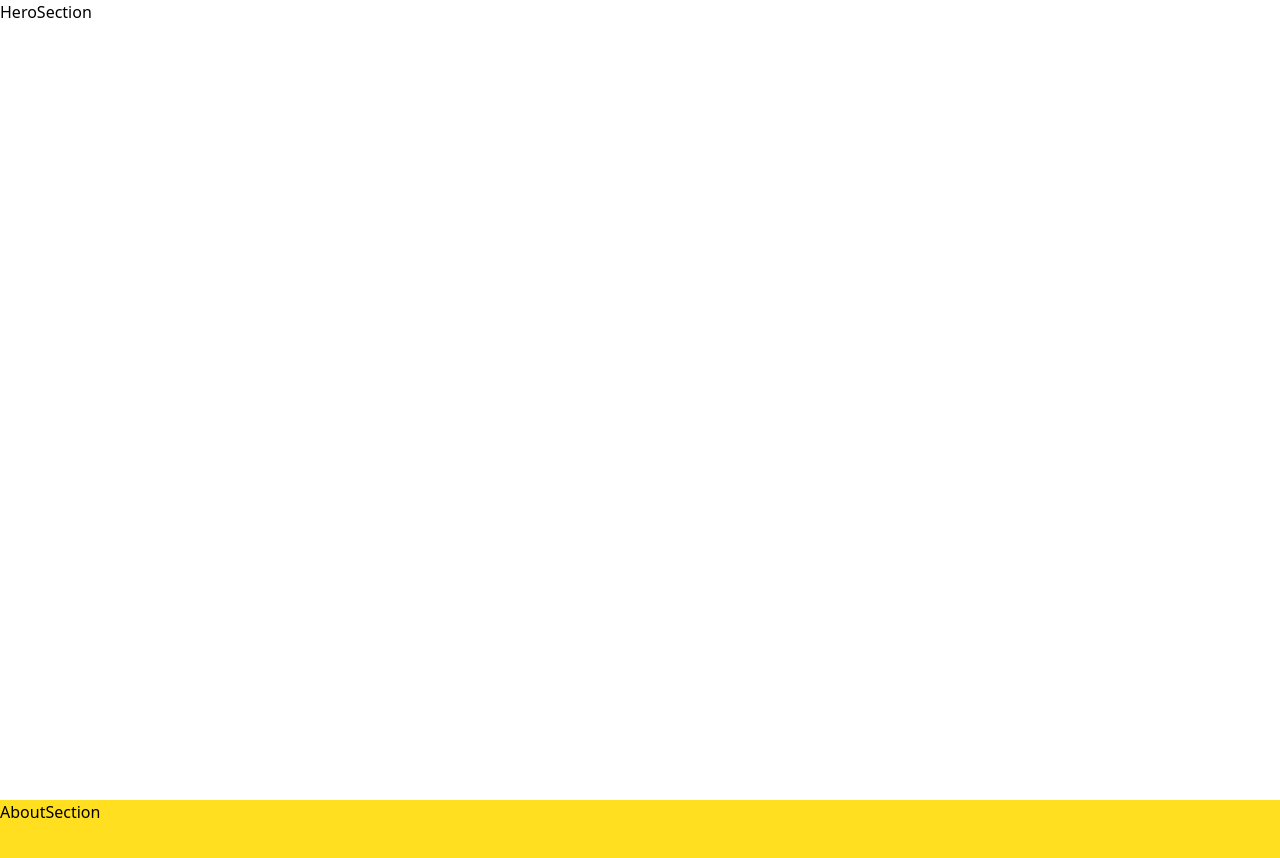
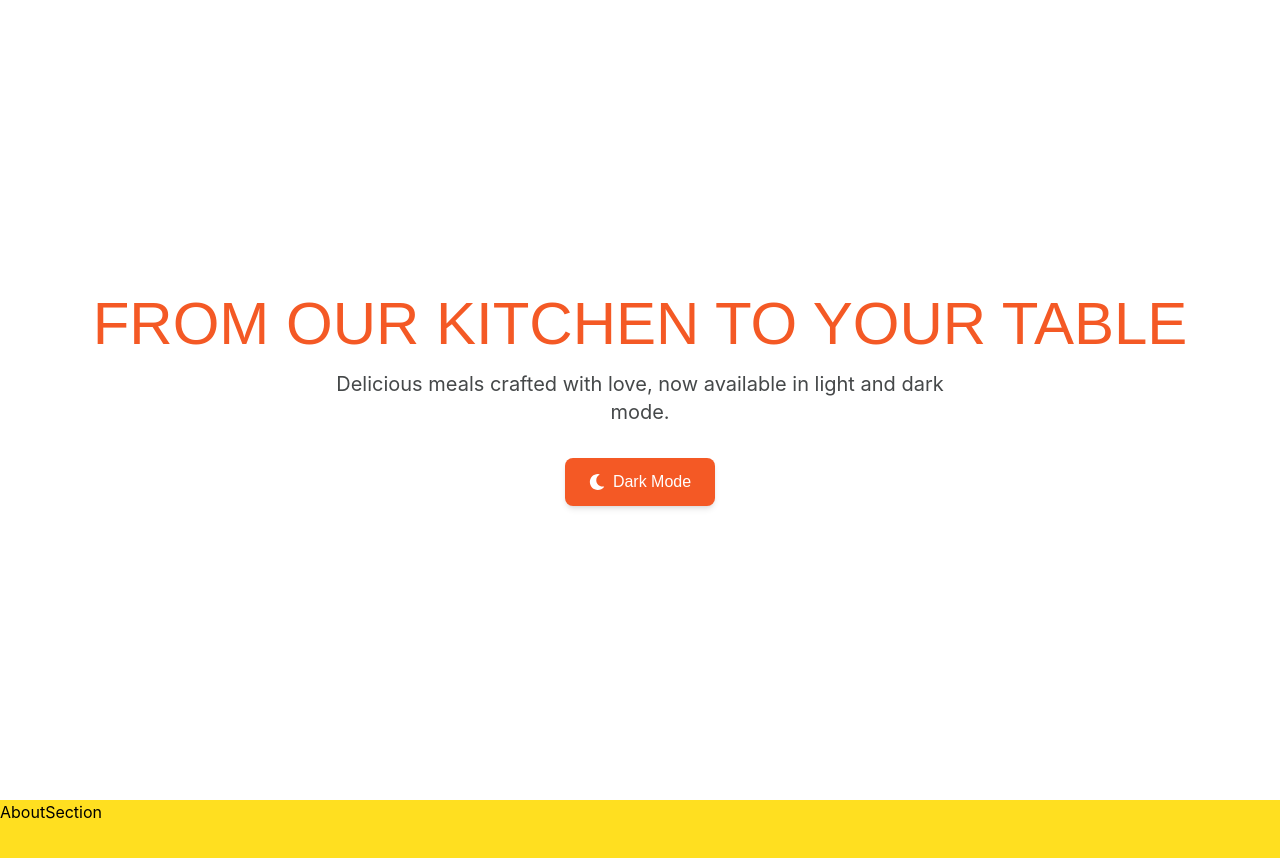
Before and after one commit to ajardeen/LunchBox, a React (Vite) app: page / in a window 1280 px wide. Shown: the top 858 px of the page. Built offline with nearby package versions, Linux system fonts and the light colour scheme.

Commit message:
theme added

```diff
--- a/package.json
+++ b/package.json
@@ -15,6 +15,7 @@
     "lenis": "^1.3.11",
     "react": "^19.1.1",
     "react-dom": "^19.1.1",
+    "react-icons": "^5.5.0",
     "tailwindcss": "^4.1.14"
   },
   "devDependencies": {
--- a/src/index.css
+++ b/src/index.css
@@ -1 +1,36 @@
 @import "tailwindcss";
+
+/* === Base Theme Variables === */
+@theme {
+  --color-primary: hsl(15 90% 55%);
+  --color-secondary: hsl(35 85% 60%);
+  --color-accent: hsl(140 60% 45%);
+  --color-background: hsl(0 0% 100%);
+  --color-foreground: hsl(210 10% 10%);
+  --font-heading: "Montserrat", sans-serif;
+  --font-body: "Inter", sans-serif;
+}
+
+/* 🌙 Dark theme override (manual class) */
+.dark {
+  --color-primary: hsl(15 85% 65%);
+  --color-secondary: hsl(35 70% 50%);
+  --color-accent: hsl(140 55% 50%);
+  --color-background: hsl(210 15% 8%);
+  --color-foreground: hsl(0 0% 98%);
+}
+
+/* 🧱 Base styles */
+@layer base {
+  body {
+    @apply bg-background text-foreground font-body transition-colors duration-500;
+  }
+
+  h1, h2, h3, h4 {
+    @apply font-heading text-primary;
+  }
+
+  button {
+    @apply font-heading rounded-lg transition-all duration-300;
+  }
+}
--- a/src/sections/HeroSection.jsx
+++ b/src/sections/HeroSection.jsx
@@ -1,9 +1,51 @@
-import React from 'react'
+import React, { useState, useEffect } from "react";
+import { FaMoon, FaSun } from "react-icons/fa";
 
 function HeroSection() {
+  const [theme, setTheme] = useState(localStorage.getItem("theme") || "light");
+
+  useEffect(() => {
+    // Apply the theme class to <html>
+    if (theme === "dark") {
+      document.documentElement.classList.add("dark");
+    } else {
+      document.documentElement.classList.remove("dark");
+    }
+
+    // Save user preference
+    localStorage.setItem("theme", theme);
+  }, [theme]);
+
+  const toggleTheme = () => {
+    setTheme(theme === "dark" ? "light" : "dark");
+  };
+
   return (
-    <div className='bg-white text-black min-h-screen'>HeroSection</div>
-  )
+    <section className="bg-background text-foreground min-h-screen flex flex-col items-center justify-center text-center px-6 transition-colors duration-500">
+      <h1 className="text-5xl md:text-6xl font-heading text-primary mb-4">
+        FROM OUR KITCHEN TO YOUR TABLE
+      </h1>
+
+      <p className="text-lg md:text-xl text-foreground/80 font-body mb-8 max-w-2xl">
+        Delicious meals crafted with love, now available in light and dark mode.
+      </p>
+
+      <button
+        onClick={toggleTheme}
+        className="flex items-center gap-2 px-6 py-3 bg-primary text-white hover:bg-secondary transition-all shadow-md"
+      >
+        {theme === "dark" ? (
+          <>
+            <FaSun /> Light Mode
+          </>
+        ) : (
+          <>
+            <FaMoon /> Dark Mode
+          </>
+        )}
+      </button>
+    </section>
+  );
 }
 
-export default HeroSection
+export default HeroSection;
```
Also changed, not shown: 1 other file (tests, documents, lock files or other folders).
